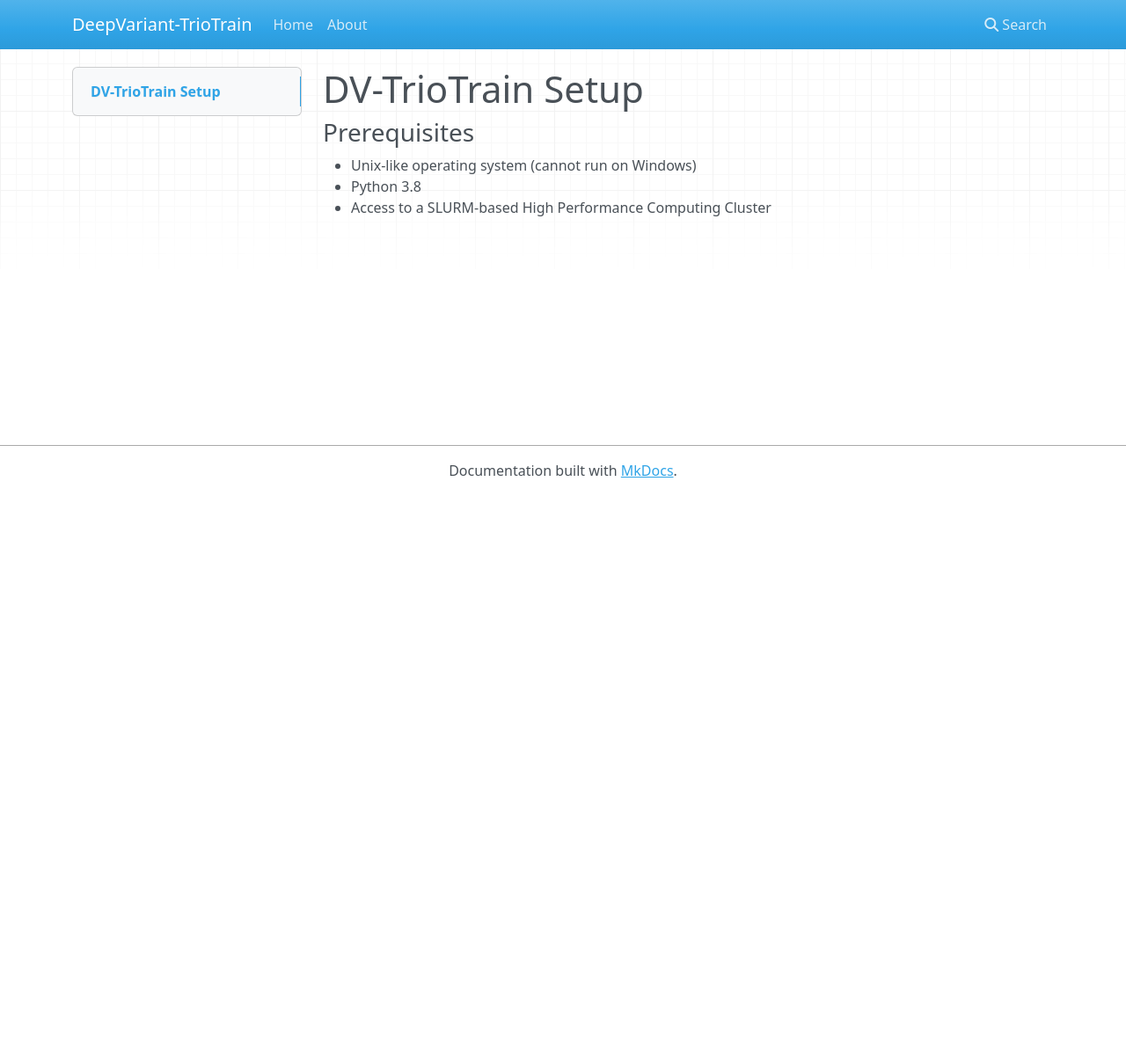
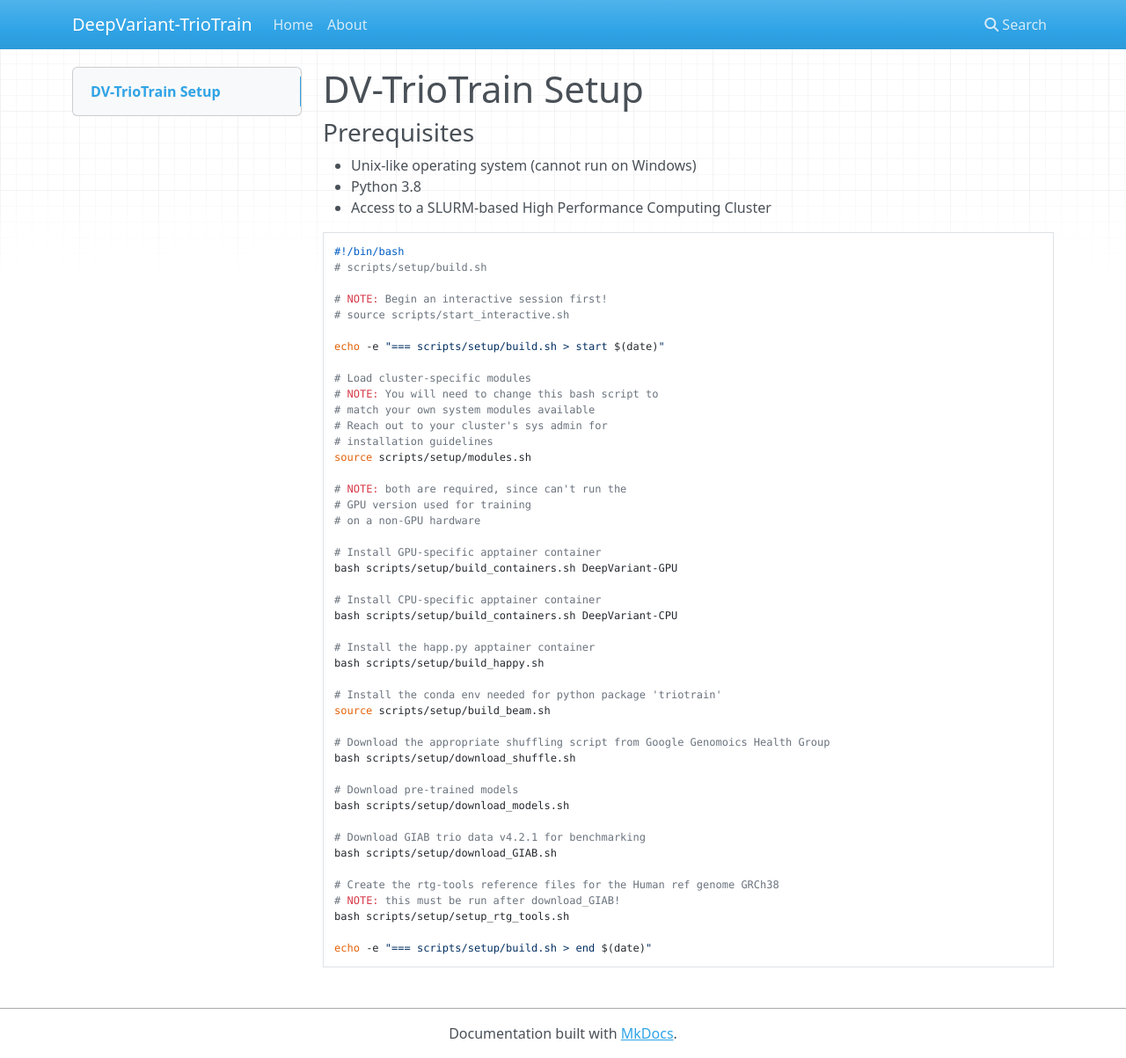
Before and after one commit to jkalleberg/DV-TrioTrain, an MkDocs documentation site: the page built from docs/user-guide/installation.md, in a window 1280 px wide and 1203 px high. Shown: the whole window at 88% size. Built offline with MkDocs 1.6.1, drawn with Linux system fonts in a browser that asks for light colours; nearby versions of some CDN libraries.

Commit message:
adding build.sh

````diff
--- a/docs/user-guide/installation.md
+++ b/docs/user-guide/installation.md
@@ -5,3 +5,51 @@
 * Unix-like operating system (cannot run on Windows)
 * Python 3.8
 * Access to a SLURM-based High Performance Computing Cluster
+
+```bash
+#!/bin/bash
+# scripts/setup/build.sh
+
+# NOTE: Begin an interactive session first!
+# source scripts/start_interactive.sh
+
+echo -e "=== scripts/setup/build.sh > start $(date)"
+
+# Load cluster-specific modules
+# NOTE: You will need to change this bash script to
+# match your own system modules available
+# Reach out to your cluster's sys admin for
+# installation guidelines
+source scripts/setup/modules.sh
+
+# NOTE: both are required, since can't run the
+# GPU version used for training
+# on a non-GPU hardware
+
+# Install GPU-specific apptainer container
+bash scripts/setup/build_containers.sh DeepVariant-GPU
+
+# Install CPU-specific apptainer container
+bash scripts/setup/build_containers.sh DeepVariant-CPU
+
+# Install the happ.py apptainer container
+bash scripts/setup/build_happy.sh
+
+# Install the conda env needed for python package 'triotrain'
+source scripts/setup/build_beam.sh
+
+# Download the appropriate shuffling script from Google Genomoics Health Group
+bash scripts/setup/download_shuffle.sh
+
+# Download pre-trained models
+bash scripts/setup/download_models.sh
+
+# Download GIAB trio data v4.2.1 for benchmarking
+bash scripts/setup/download_GIAB.sh
+
+# Create the rtg-tools reference files for the Human ref genome GRCh38
+# NOTE: this must be run after download_GIAB!
+bash scripts/setup/setup_rtg_tools.sh
+
+echo -e "=== scripts/setup/build.sh > end $(date)"
+```
````
